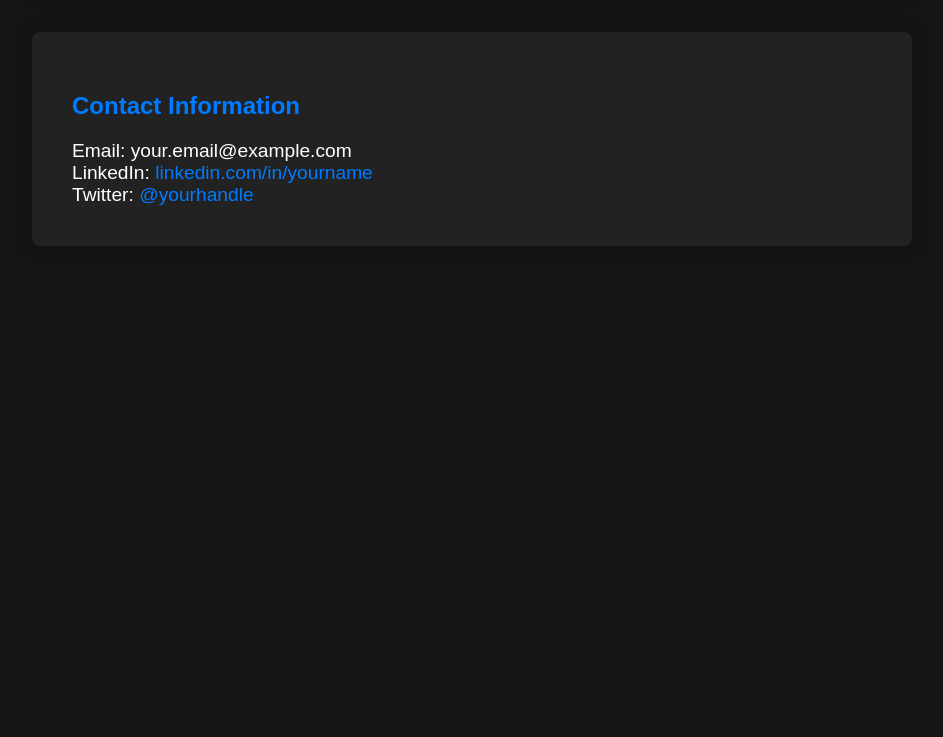
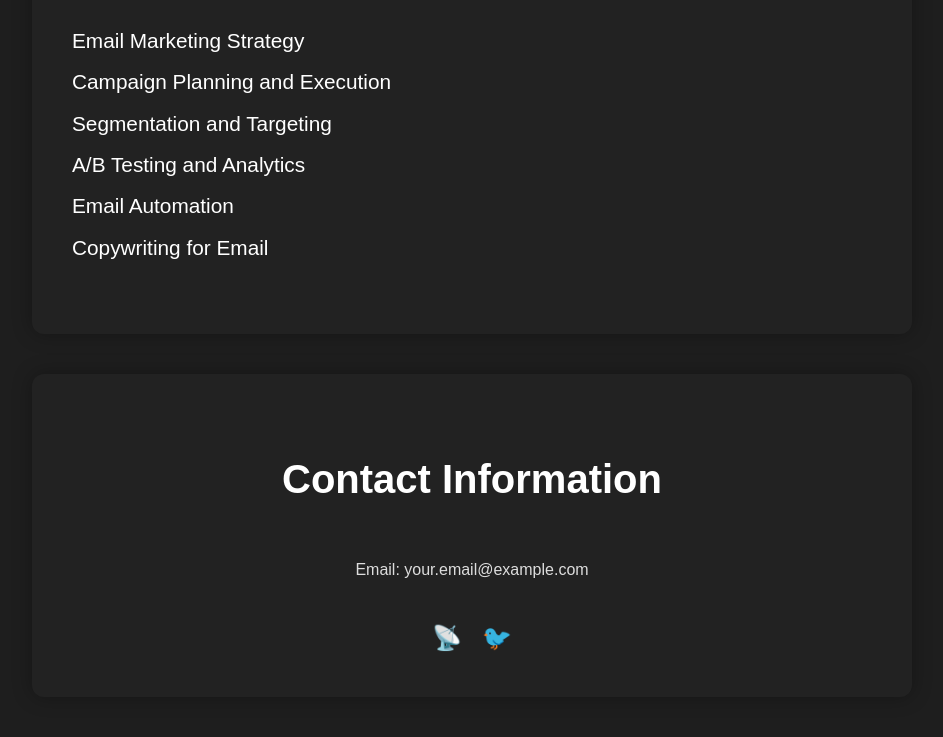
Before and after one commit to ebadr761/portfolio, a plain HTML site: page index.html in a window 1280 px wide. Shown: the part 761-1498 px from the top of the page, without its empty margins (168-1111 px from the left). Before the commit the page ends 1047 px from the top, so only its background shows below. Drawn offline with Linux system fonts and the light colour scheme.

Commit message:
Experimental index.html

```diff
--- a/index.html
+++ b/index.html
@@ -10,51 +10,49 @@
             font-family: 'Arial', sans-serif;
             margin: 0;
             padding: 0;
-            background-color: #151515;
+            background: #1e1e1e;
+            color: #fff;
+            line-height: 1.6;
+        }
+
+        header {
+            background: #007BFF;
+            text-align: center;
+            padding: 4em 0;
+        }
+
+        h1, h2 {
             color: #fff;
         }
 
-        header {
-            background-color: #007BFF;
-            text-align: center;
-            padding: 2em 0;
-        }
-
-        h1 {
-            color: #fff;
-            font-size: 2em;
-            margin: 0;
-        }
-
         p {
-            color: #fff;
-            font-size: 1.2em;
-            margin: 0;
+            color: #ddd;
         }
 
         section {
             max-width: 800px;
             margin: 40px auto;
             padding: 40px;
-            background-color: #222;
+            background: #222;
             box-shadow: 0 0 20px rgba(0, 0, 0, 0.3);
-            border-radius: 8px;
+            border-radius: 12px;
+            position: relative;
         }
 
         h2 {
-            color: #007BFF;
-            font-size: 1.5em;
-            margin-bottom: 20px;
+            font-size: 2.5em;
+            margin-bottom: 30px;
         }
 
         ul {
             list-style: none;
             padding: 0;
+            margin-bottom: 30px;
         }
 
         li {
+            font-size: 1.3em;
             margin-bottom: 8px;
-            font-size: 1.2em;
         }
 
         a {
@@ -65,19 +63,41 @@
         a:hover {
             text-decoration: underline;
         }
+
+        .contact-info {
+            display: flex;
+            flex-direction: column;
+            align-items: center;
+        }
+
+        .social-icons {
+            margin-top: 20px;
+            display: flex;
+            gap: 20px;
+        }
+
+        .social-icons a {
+            font-size: 1.5em;
+            color: #007BFF;
+            transition: color 0.3s ease;
+        }
+
+        .social-icons a:hover {
+            color: #fff;
+        }
     </style>
 </head>
 
 <body>
 
     <header>
-        <h1>Your Name</h1>
+        <h1>EBAD REHMAN</h1>
         <p>Email Marketer</p>
     </header>
 
     <section>
         <h2>About Me</h2>
-        <p>Welcome to my futuristic portfolio! As a forward-thinking email marketer, I combine creativity and analytics to deliver cutting-edge campaigns that resonate with audiences in the digital age.</p>
+        <p>Welcome to my work portfolio! As a forward-thinking email marketer, I combine creativity and analytics to deliver cutting-edge campaigns that resonate with audiences in the digital age.</p>
     </section>
 
     <section>
@@ -92,11 +112,13 @@
         </ul>
     </section>
 
-    <section>
+    <section class="contact-info">
         <h2>Contact Information</h2>
         <p>Email: your.email@example.com</p>
-        <p>LinkedIn: <a href="https://www.linkedin.com/in/yourname/" target="_blank">linkedin.com/in/yourname</a></p>
-        <p>Twitter: <a href="https://twitter.com/yourhandle" target="_blank">@yourhandle</a></p>
+        <div class="social-icons">
+            <a href="https://www.linkedin.com/in/yourname/" target="_blank">&#x1F4E1;</a>
+            <a href="https://twitter.com/yourhandle" target="_blank">&#x1F426;</a>
+        </div>
     </section>
 
 </body>
```
